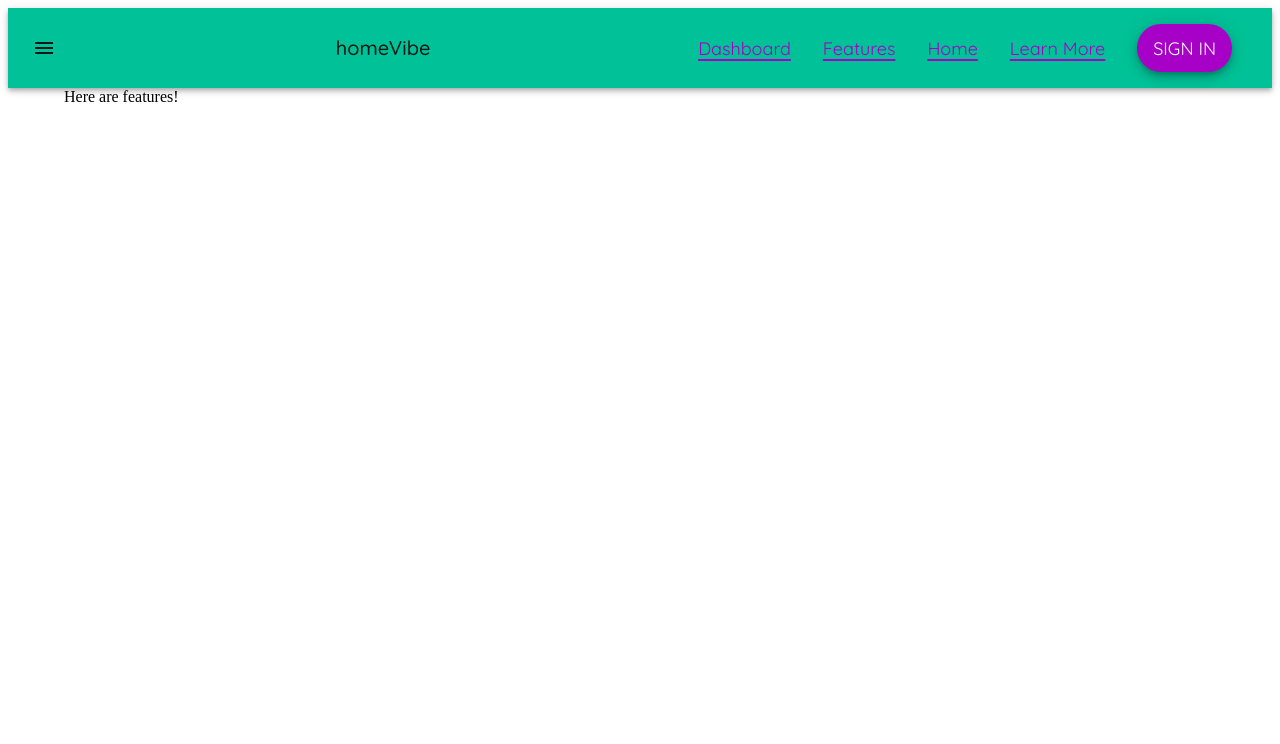
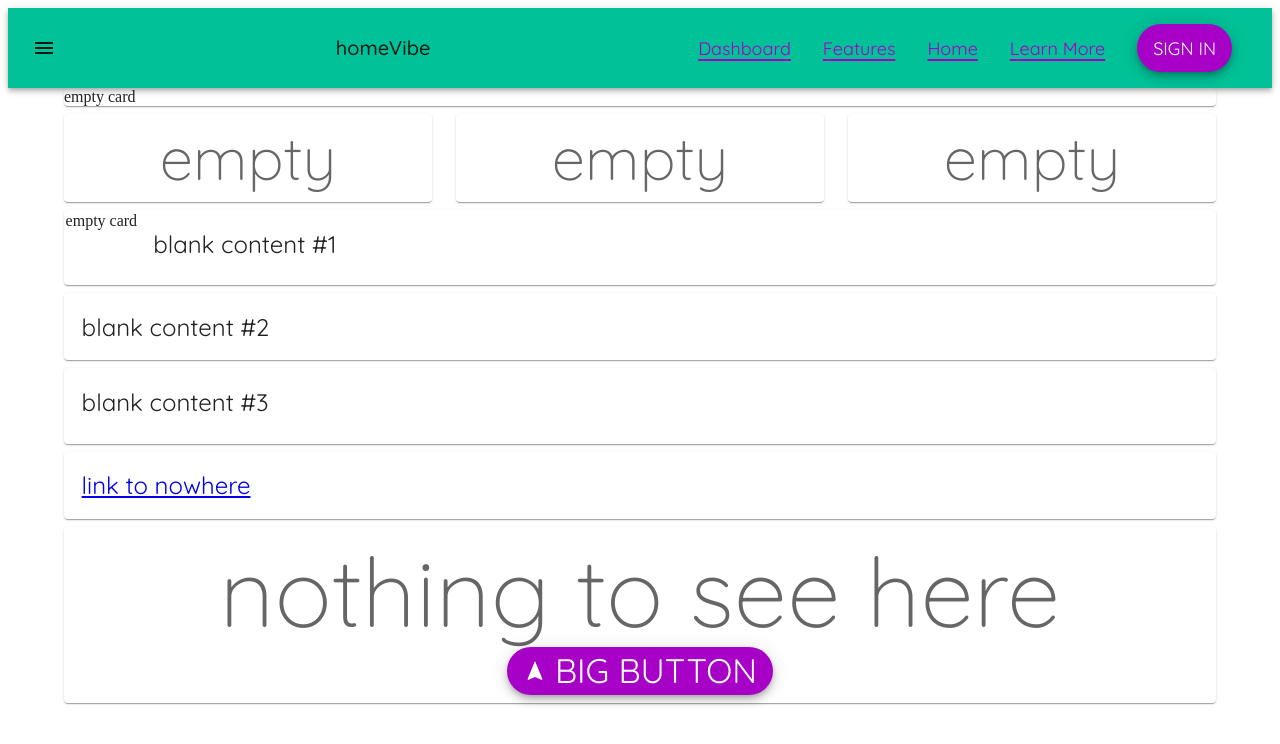
Before and after one commit to llthompson/homeVibe, a React (Create React App) app in the folder frontend/: page /Features in a window 1280 px wide. Shown: the top 744 px of the page. Built offline with nearby package versions, Linux system fonts and the light colour scheme.

Commit message:
blank slate for features page

```diff
--- a/frontend/src/components/Features.tsx
+++ b/frontend/src/components/Features.tsx
@@ -3,16 +3,152 @@ import Container from '@mui/material/Container';
 import Grid from '@mui/material/Grid';
 import { styled } from '@mui/material/styles';
 import { useTheme } from '@mui/system';
+import Paper from '@mui/material/Paper';
+import Fab from '@mui/material/Fab';
+import NavigationIcon from '@mui/icons-material/Navigation';
+import { Link } from 'react-router-dom';
 
+
+const Item = styled(Paper)(({ theme }) => ({
+    backgroundColor: theme.palette.mode === 'dark' ? '#1A2027' : '#fff',
+    ...theme.typography.body2,
+    padding: theme.spacing(1),
+    textAlign: 'center',
+    color: theme.palette.text.secondary,
+}));
 
 
 const Features = () => {
     const theme = useTheme();
 
     return (
-        <Container>
-            Here are features!
-        </Container>
+        <Container >
+
+        <Grid container rowSpacing={1} columnSpacing={{ xs: 1, sm: 2, md: 3 }}>
+
+            <Grid item xs={12} className='empty card'>
+                <Card>
+                    empty card
+                    {/* <CardMedia
+                        component="img"
+                        height=""
+                        image=""
+                        alt=""
+                    /> */}
+                </Card>
+            </Grid>
+            <Grid item xs={4} className='empty 1'>
+                <Item><Typography variant="h2" style={{ flexGrow: '1' }}>empty</Typography></Item>
+            </Grid>
+            <Grid item xs={4} className='empty 2'>
+                <Item><Typography variant="h2" style={{ flexGrow: '1' }}>empty</Typography></Item>
+            </Grid>
+            <Grid item xs={4} className='empty 3'>
+                <Item><Typography variant="h2" style={{ flexGrow: '1' }}>empty</Typography></Item>
+            </Grid>
+            <Grid item xs={12} className='first empty box'>
+                <Card sx={{
+                    display: 'flex',
+                    margin: "0 auto",
+                    padding: "0.1em",
+                }}>
+                    empty card
+                    {/* <CardMedia
+                        component="img"
+                        sx={{ width: 400, height: 250, padding: "1em 1em 0 1em", objectFit: "contain" }}
+                        height="10%"
+                        image="../../house-icon.png"
+                        alt="homeVibe logo"
+                    /> */}
+                    <CardContent className='empty box 1 content' sx={{ display: 'flex', flexDirection: 'column', alignItems: 'center', justifyContent: 'center' }}>
+                        <Typography component="div" variant="h5">
+                            blank content #1
+                        </Typography>
+                    </CardContent>
+                </Card>
+            </Grid>
+            <Grid item xs={12} className='second empty box'>
+                <Card sx={{
+                    display: 'flex',
+                    margin: "0 auto",
+                    padding: "0.1em",
+                }}>
+                    <CardContent className='empty box 2 content' sx={{ display: 'flex', flexDirection: 'column', alignItems: 'center', justifyContent: 'center' }}>
+                        <Typography component="div" variant="h5">
+                            blank content #2
+                        </Typography>
+                    </CardContent>
+                    <CardMedia
+                        // component="img"
+                        // sx={{ width: 400, height: 250, padding: "1em 1em 0 1em", objectFit: "contain" }}
+                        // height="10%"
+                        // image="../../house-icon.png"
+                        // alt="homeVibe logo"
+                    />
+
+                </Card>
+            </Grid>
+            <Grid item xs={12} className='third empty box'>
+                <Card sx={{
+                    display: 'flex',
+                    margin: "0 auto",
+                    padding: "0.1em",
+                }}>
+                    <CardMedia
+                        // className='empty box 3 pic'
+                        // component="img"
+                        // sx={{ width: 400, height: 250, padding: "1em 1em 0 1em", objectFit: "contain" }}
+                        // height="10%"
+                        // image="../../house-icon.png"
+                        // alt="random pic"
+                    />
+                    <CardContent className='empty box 3 content'
+                        sx={{ display: 'flex', flexDirection: 'column', alignItems: 'center', justifyContent: 'center' }}>
+                        <Typography component="div" variant="h5" sx={{ alignItems: 'center' }}>
+                            blank content #3
+                        </Typography>
+                    </CardContent>
+                </Card>
+            </Grid>
+            <Grid item xs={12} className='fourth empty box'>
+                <Card sx={{
+                    display: 'flex',
+                    margin: "0 auto",
+                    padding: "0.1em",
+                }}>
+                    <CardContent className='empty box 4 content' sx={{ display: 'flex', flexDirection: 'column', alignItems: 'center', justifyContent: 'center' }}>
+
+                        <Link to="/">
+                            <Typography component="div" variant="h5">
+                                link to nowhere
+                            </Typography>
+                        </Link>
+
+                    </CardContent>
+                    <CardMedia
+                        // component="img"
+                        // sx={{ width: 400, height: 250, padding: "1em 1em 0 1em", objectFit: "contain" }}
+                        // height="10%"
+                        // image="../../house-icon.png"
+                        // alt="homeVibe logo"
+                    />
+
+                </Card>
+            </Grid>
+            <Grid item xs={12} className='pointless button'>
+                <Item><Typography variant="h1" style={{ flexGrow: '6' }}>nothing to see here</Typography>
+                    <Fab variant="extended" color="info">
+                        <NavigationIcon sx={{ mr: 1 }} />
+                        <Typography variant="h4" style={{ flexGrow: '6' }}>
+                            BIG BUTTON
+                        </Typography>
+                    </Fab>
+                </Item>
+            </Grid>
+
+        </Grid>
+
+    </Container>
     );
 };
 
```
